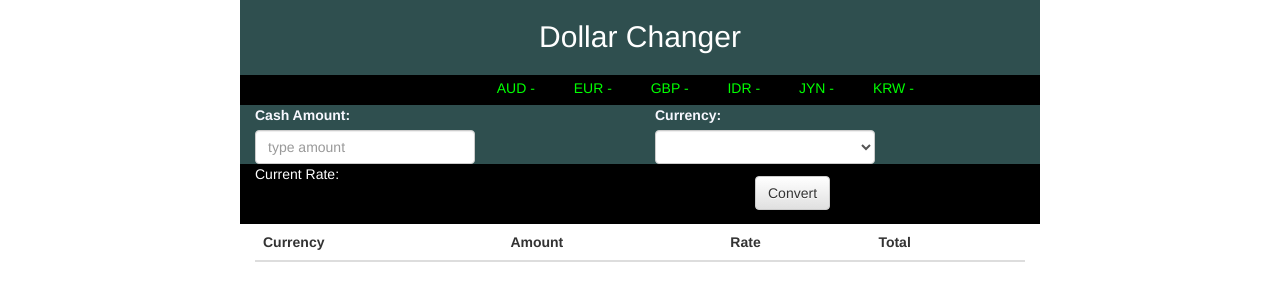
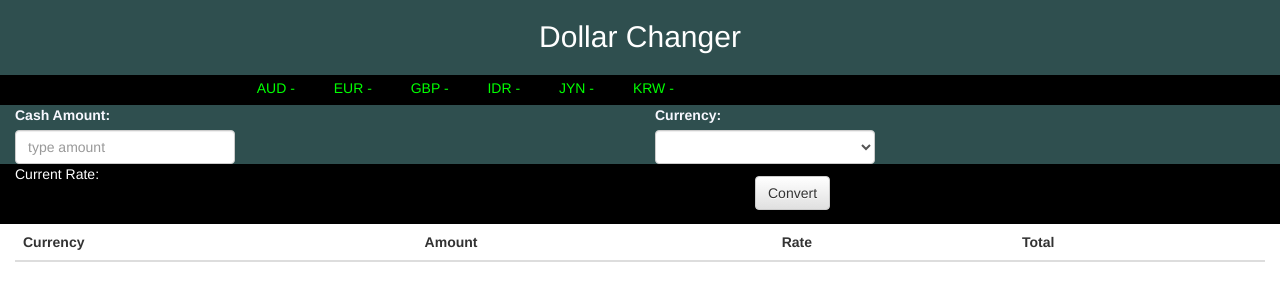
Before and after one commit to dthrasher90/currency, a website: page public/index.html in a window 1280 px wide. Drawn offline with nearby package versions, Linux system fonts and the light colour scheme; no server answers.

Commit message:
header back to normal

```diff
--- a/public/main.css
+++ b/public/main.css
@@ -3,20 +3,17 @@ html, body {
   width:100%;
   background-color: black;
 }
-/*body{
 
-  font-family: lucida;
-  width: 50%;
-  background-color:  black;
-  margin: 0 auto;
-
-}*/
-
+.header{
+/*  background-image: url(./currencies.jpg);
+*/  background-size: 50% cover;
+}
 .wrapper{
   margin: 0 auto;
-  width: 800px;
+  width: 100%;
 
 }
+
 
 .ratesDisplay{
     background-color: black;
```
Also changed, not shown: public/currencies.jpg (added).
